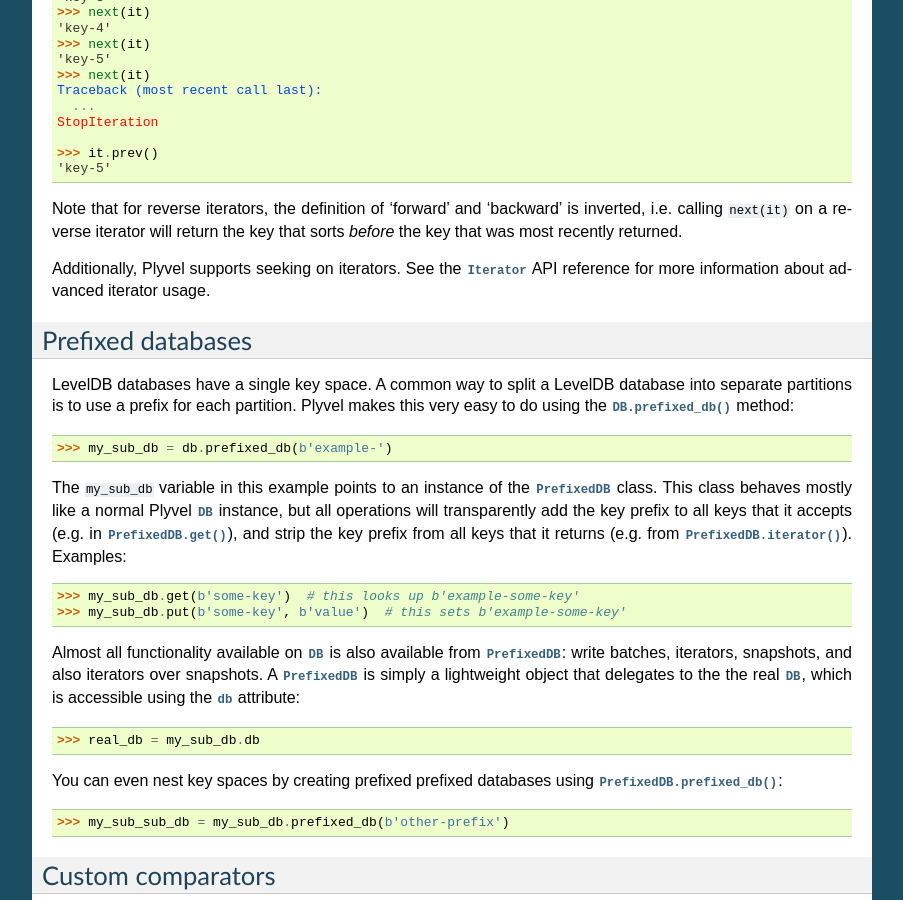
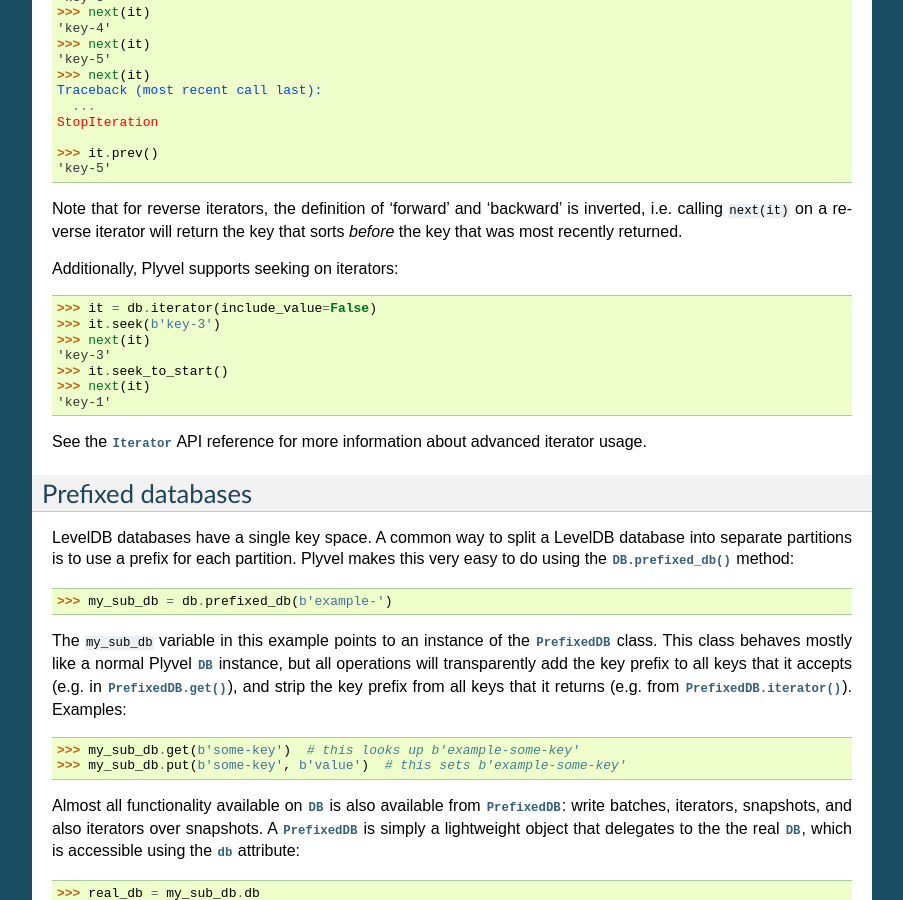
Before and after one commit to wbolster/plyvel, a Sphinx documentation site: the page built from doc/user.rst, in a window 1280 px wide and 900 px high, scrolled down 6218 px. Shown: the whole window, without its empty margins (198-1101 px from the left). Built offline with Sphinx 7.4.7, drawn with Linux system fonts in a browser that asks for light colours.

Commit message:
Expand user guide section on iterator seeking a bit

```diff
--- a/doc/user.rst
+++ b/doc/user.rst
@@ -387,8 +387,18 @@
 inverted, i.e. calling ``next(it)`` on a reverse iterator will return the key
 that sorts *before* the key that was most recently returned.
 
-Additionally, Plyvel supports seeking on iterators. See the :py:class:`Iterator`
-API reference for more information about advanced iterator usage.
+Additionally, Plyvel supports seeking on iterators::
+
+    >>> it = db.iterator(include_value=False)
+    >>> it.seek(b'key-3')
+    >>> next(it)
+    'key-3'
+    >>> it.seek_to_start()
+    >>> next(it)
+    'key-1'
+
+See the :py:class:`Iterator` API reference for more information about advanced
+iterator usage.
 
 
 Prefixed databases
```
